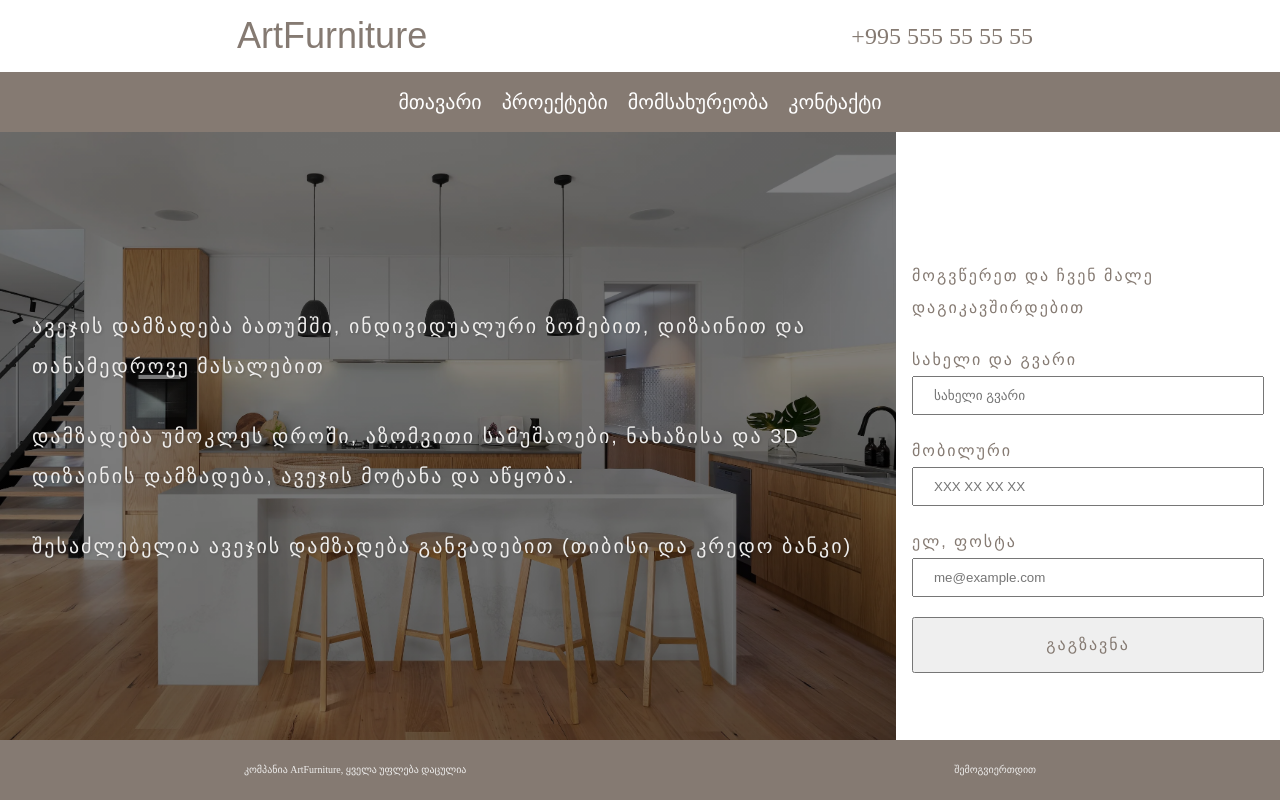
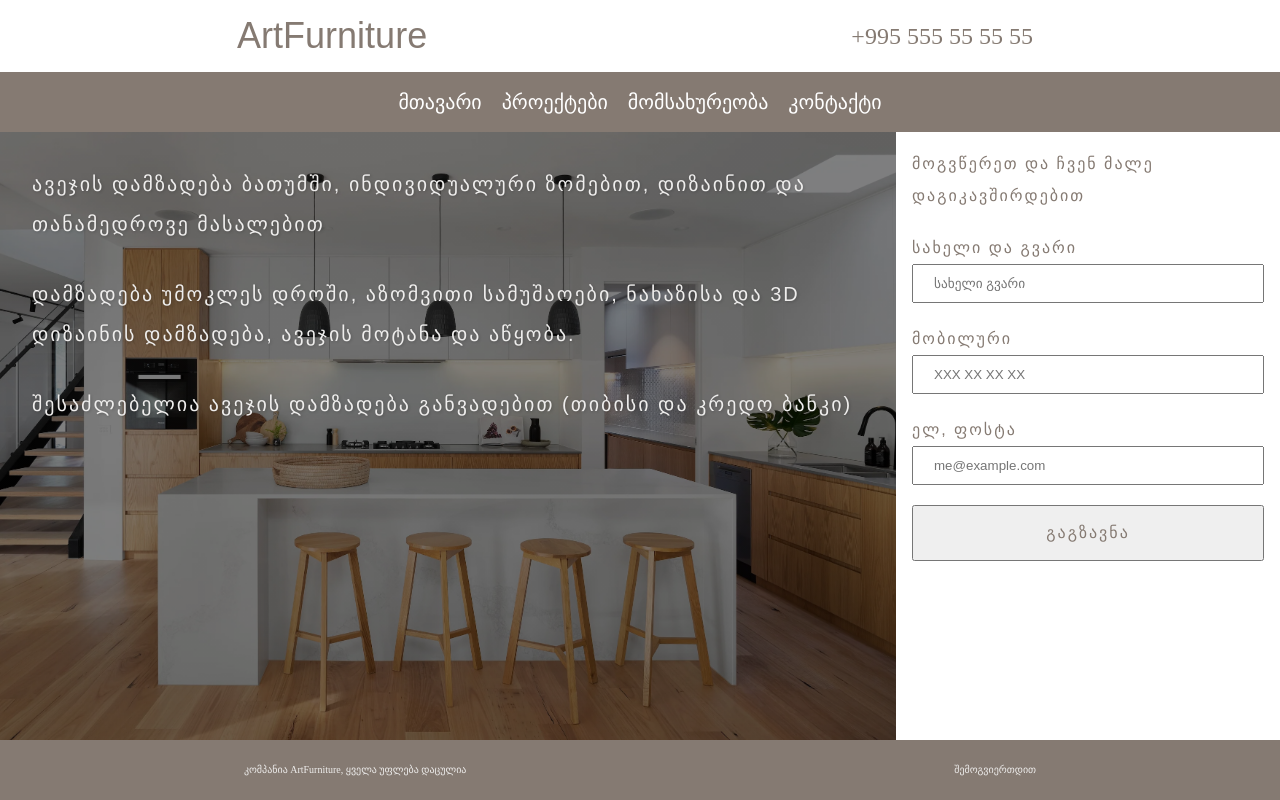
Before and after one commit to ShotaPutkaradze/artfurniture, a React (Create React App) app: page / in a window 1280 px wide. Built offline with nearby package versions, Linux system fonts and the light colour scheme; a web font is replaced by a local one.

Commit message:
correct margins on home pag

```diff
--- a/src/components/ContactForm.module.css
+++ b/src/components/ContactForm.module.css
@@ -6,7 +6,7 @@
 
   display: flex;
   flex-direction: column;
-  justify-content: center;
+  justify-content: flex-start;
 
   gap: 2rem;
 }
--- a/src/pages/Home.jsx
+++ b/src/pages/Home.jsx
@@ -1,4 +1,3 @@
-import Categories from "../components/Categories";
 import ContactForm from "../components/ContactForm";
 import styles from "./Styles.module.css";
 
--- a/src/pages/Styles.module.css
+++ b/src/pages/Styles.module.css
@@ -20,7 +20,7 @@
   width: 70%;
   display: flex;
   flex-direction: column;
-  justify-content: center;
+  justify-content: flex-start;
 
   padding: 3.2rem;
 
```
